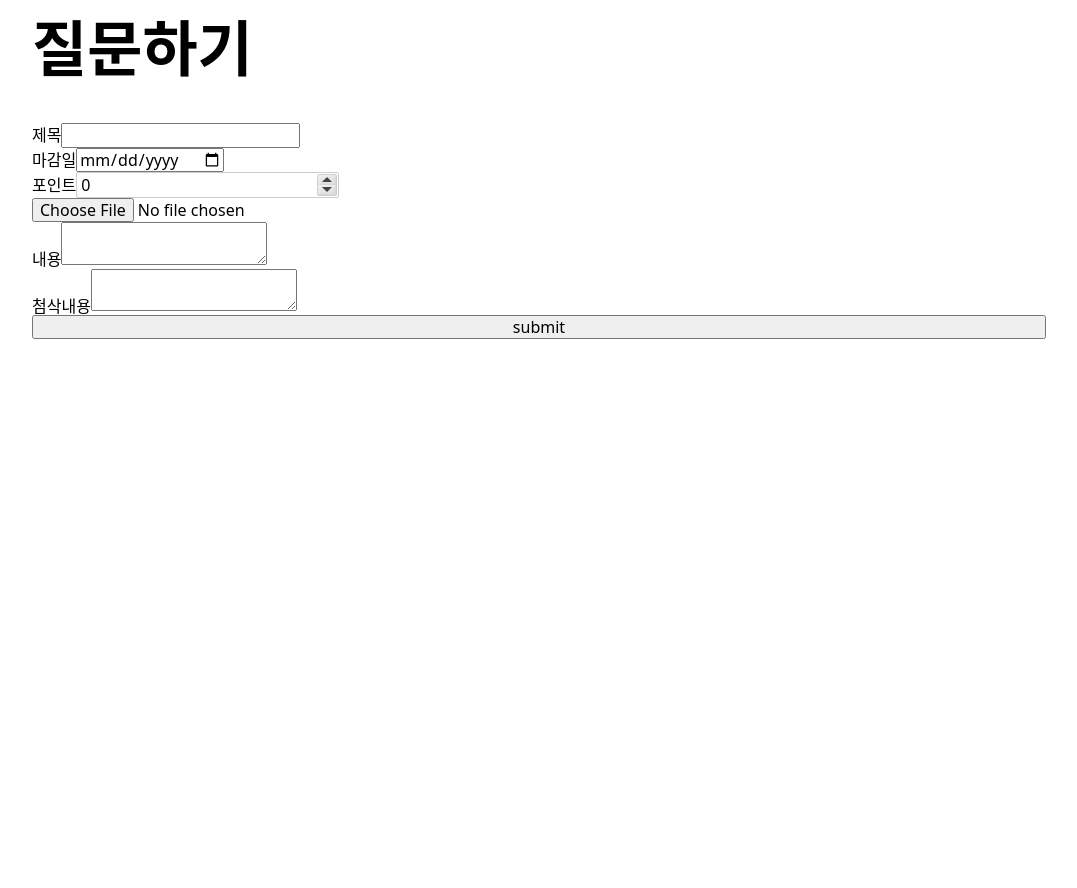
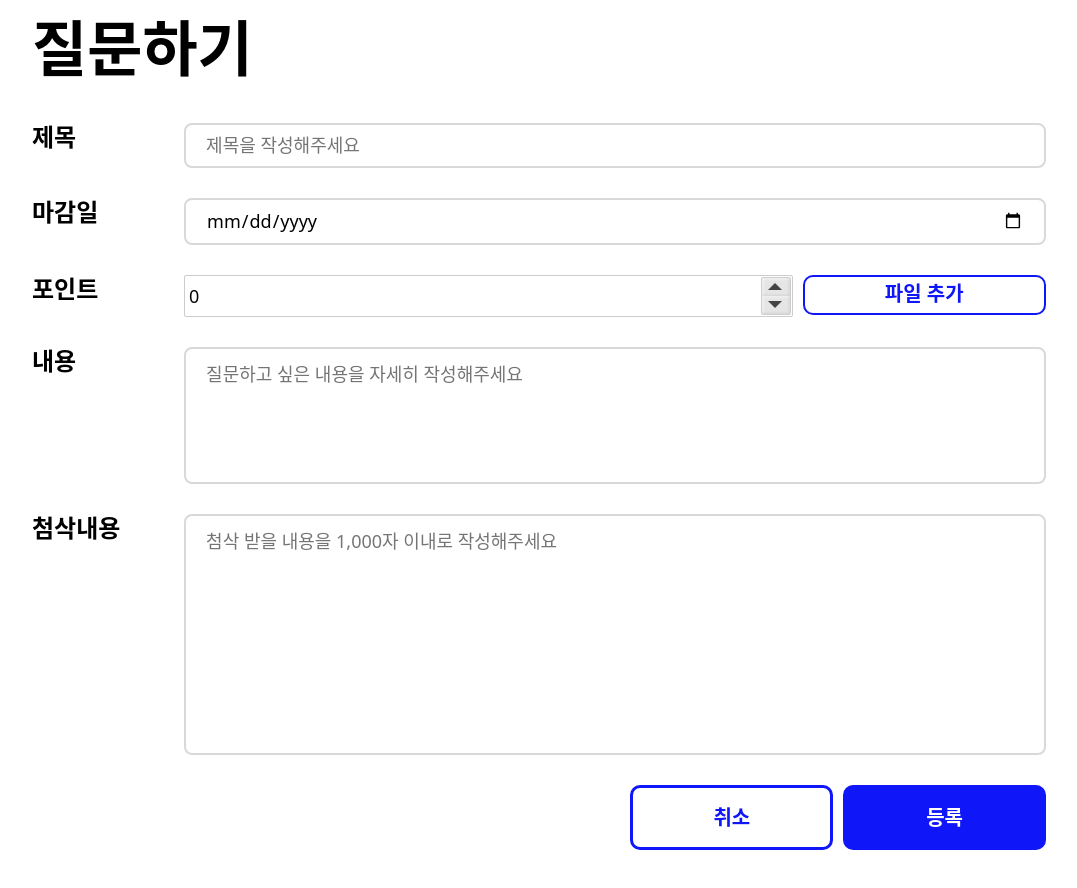
Before and after one commit to sewonkimm/Checkmate, a React (Create React App) app in the folder frontend/: page /question/write in a window 1280 px wide. Shown: the part 280-1168 px from the top of the page, without its empty margins (101-1178 px from the left). Before the commit the page ends 800 px from the top, so only its background shows below. Built offline with nearby package versions, Linux system fonts and the light colour scheme; no server answers; a web font is replaced by a local one.

Commit message:
style: 💄 질문 작성 페이지 스타일링
✅ Closes: #S04P31A106-155

```diff
--- a/frontend/src/QuestionWrite/index.tsx
+++ b/frontend/src/QuestionWrite/index.tsx
@@ -1,10 +1,13 @@
 import React, { useState } from 'react';
+import { useHistory } from 'react-router-dom';
 import styled from 'styled-components';
 import NumericInput from 'react-numeric-input';
 import SubHeader from '../components/SubHeader';
 import Header from '../components/Header';
 
 const QuestionWrite: React.FC = () => {
+  const router = useHistory();
+
   const [title, setTitle] = useState<string>('');
   const [deadLine, setDeadLine] = useState<string>('');
   const [point, setPoint] = useState<number>(0);
@@ -38,7 +41,11 @@ const QuestionWrite: React.FC = () => {
     setReviewContent(e.target.value);
   };
 
-  const handleOnSubmit = () => {
+  const handleCancelButton = () => {
+    router.push('/');
+  };
+
+  const handleSubmitButton = () => {
     console.log('제출');
   };
 
@@ -50,30 +57,69 @@ const QuestionWrite: React.FC = () => {
       <WriteContainer>
         <PageTitle>질문하기</PageTitle>
 
-        <Form onSubmit={handleOnSubmit}>
-          <label>
+        <Form>
+          <Label>
             제목
-            <input type="text" value={title} onChange={handleTitleChange} />
-          </label>
-          <label>
+            <TextInput type="text" value={title} onChange={handleTitleChange} placeholder="제목을 작성해주세요" />
+          </Label>
+          <Label>
             마감일
-            <input type="date" value={deadLine} onChange={handleDeadLineChange} />
-          </label>
-          <label>
-            포인트
-            <NumericInput min={0} step={100} value={point} onChange={handlePointChange} />
-          </label>
-          <input type="file" accept="image/*,.pdf,.doc,.docx,.xls,.xlsx" onChange={handleFileChange} />
-          <label>
+            <DateInput type="date" value={deadLine} onChange={handleDeadLineChange} />
+          </Label>
+
+          <PointFileDiv>
+            <Label>
+              포인트
+              <NumericInput
+                min={0}
+                step={100}
+                value={point}
+                onChange={handlePointChange}
+                style={{
+                  wrap: { width: '80%' },
+                  input: {
+                    width: '100%',
+                    height: '40px',
+                    padding: 20,
+                    fontSize: 18,
+                  },
+                }}
+              />
+            </Label>
+            <FileLabel>
+              파일 추가
+              <FileInput type="file" accept="image/*,.pdf,.doc,.docx,.xls,.xlsx" onChange={handleFileChange} />
+            </FileLabel>
+          </PointFileDiv>
+
+          <Label>
             내용
-            <textarea value={content} onChange={handleContentChange} />
-          </label>
-          <label>
+            <TextareaInput
+              rows={5}
+              value={content}
+              onChange={handleContentChange}
+              placeholder="질문하고 싶은 내용을 자세히 작성해주세요"
+            />
+          </Label>
+          <Label>
             첨삭내용
-            <textarea value={reviewContent} onChange={handleReviewContentChange} />
-          </label>
-          <input type="submit" value="submit" />
+            <TextareaInput
+              rows={10}
+              value={reviewContent}
+              onChange={handleReviewContentChange}
+              placeholder="첨삭 받을 내용을 1,000자 이내로 작성해주세요"
+            />
+          </Label>
         </Form>
+
+        <ButtonContainer>
+          <CancelButton type="button" onClick={handleCancelButton}>
+            취소
+          </CancelButton>
+          <SubmitButton type="button" onClick={handleSubmitButton}>
+            등록
+          </SubmitButton>
+        </ButtonContainer>
       </WriteContainer>
     </>
   );
@@ -94,5 +140,95 @@ const Form = styled.form`
   display: flex;
   flex-direction: column;
 `;
+const Label = styled.label`
+  width: 100%;
+  display: flex;
+  flex-direction: row;
+  justify-content: space-between;
+  margin-bottom: 30px;
+  font-size: ${({ theme }) => theme.fontSizes.title};
+  font-weight: bold;
+`;
+
+const TextInput = styled.input`
+  width: 85%;
+  padding: 10px 20px;
+  font-size: ${({ theme }) => theme.fontSizes.body};
+  font-weight: normal;
+  border: 2px solid ${({ theme }) => theme.colors.whiteD9};
+  border-radius: 8px;
+
+  &::placehorder {
+    color: ${({ theme }) => theme.colors.whiteD9};
+  }
+`;
+const DateInput = styled(TextInput)``;
+
+const FileLabel = styled.label`
+  height: 40px;
+  margin-left: 10px;
+  padding: 5px;
+  text-align: center;
+  color: ${({ theme }) => theme.colors.primary};
+  font-size: 20px;
+  font-weight: bold;
+  vertical-align: middle;
+  background-color: ${({ theme }) => theme.colors.white};
+  border: 2px solid ${({ theme }) => theme.colors.primary};
+  border-radius: 10px;
+  cursor: pointer;
+`;
+const FileInput = styled.input`
+  /* 파일 필드 숨기기 */
+  position: absolute;
+  width: 1px;
+  height: 1px;
+  padding: 0;
+  margin: -1px;
+  overflow: hidden;
+  clip: rect(0, 0, 0, 0);
+  border: 0;
+`;
+
+const TextareaInput = styled.textarea`
+  width: 85%;
+  padding: 15px 20px;
+  font-size: ${({ theme }) => theme.fontSizes.body};
+  font-weight: normal;
+  border: 2px solid ${({ theme }) => theme.colors.whiteD9};
+  border-radius: 8px;
+  resize: none;
+
+  &::placehorder {
+    color: ${({ theme }) => theme.colors.whiteD9};
+  }
+`;
+
+const PointFileDiv = styled.div`
+  display: grid;
+  grid-template-columns: 3fr 1fr;
+`;
+
+const ButtonContainer = styled.div`
+  display: flex;
+  flex-direction: rows;
+  justify-content: flex-end;
+`;
+const SubmitButton = styled.button`
+  width: 20%;
+  height: 65px;
+  margin-left: 10px;
+  background-color: ${({ theme }) => theme.colors.primary};
+  color: ${({ theme }) => theme.colors.white};
+  font-size: 20px;
+  font-weight: bold;
+  border-radius: 10px;
+  cursor: pointer;
+`;
+const CancelButton = styled(SubmitButton)`
+  background-color: ${({ theme }) => theme.colors.white};
+  color: ${({ theme }) => theme.colors.primary};
+  border: 3px solid ${({ theme }) => theme.colors.primary};
+`;
 
 export default QuestionWrite;
```
